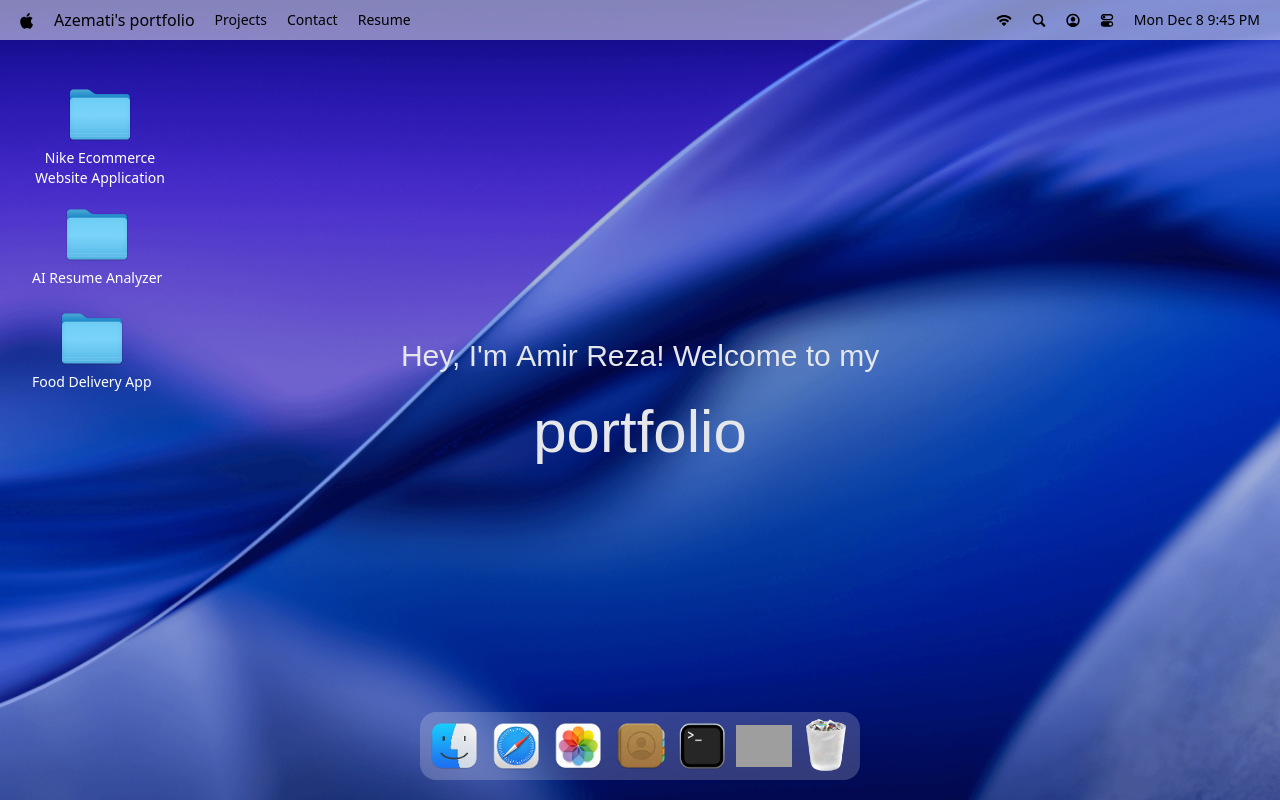
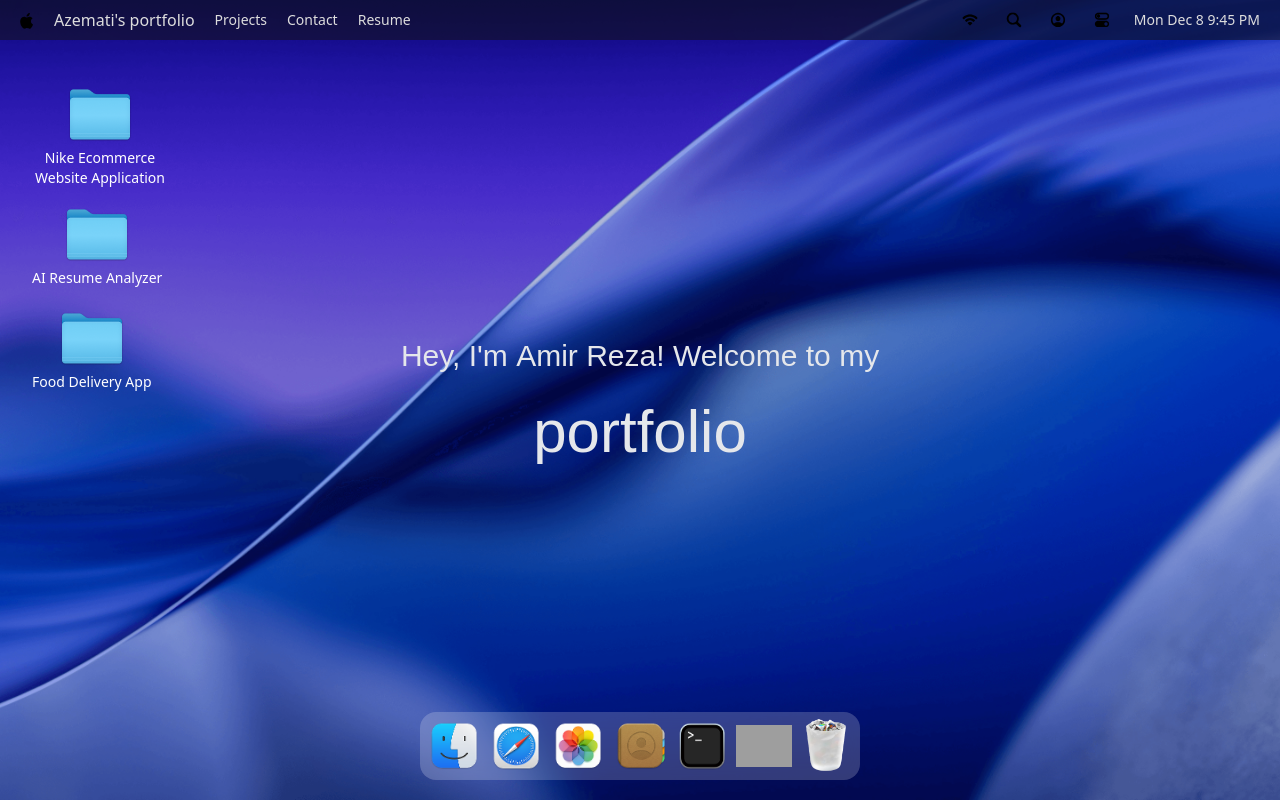
Before and after one commit to amirreza98/macOS-portfolio, a React (Vite) app: page / in a window 1280 px wide. Built offline with nearby package versions, Linux system fonts and the light colour scheme; grey boxes are pictures that could not be loaded; a web font is replaced by a local one.

Commit message:
implement theme

```diff
--- a/src/App.tsx
+++ b/src/App.tsx
@@ -1,12 +1,27 @@
 import gsap from "gsap";
 import { Draggable } from "gsap/all";
+import { useEffect } from "react";
 
 import {Navbar, Welcome, Dock, Home} from "./components/index";
 import {Terminal, Safari, Instagram, ChatGPT, Resume, Finder, Text, Image, Contact, Photos} from "./windows/index";
+import useThemeStore from "./store/theme";
 
 gsap.registerPlugin(Draggable);
 
 function App() {
+  const applyResolved = useThemeStore((s) => s.applyResolved);
+  const mode = useThemeStore((s) => s.mode);
+  useEffect(() => {
+    applyResolved();
+  }, [applyResolved]);
+
+  // If the selected mode is 'system', check every minute to update theme if needed
+  useEffect(() => {
+    if (mode !== "system") return;
+
+    const id = setInterval(() => applyResolved(), 60_000);
+    return () => clearInterval(id);
+  }, [mode, applyResolved]);
   return (
     <main>
       <Navbar/>
--- /dev/null
+++ b/src/components/IconPopover.tsx
@@ -0,0 +1,58 @@
+import { useState, useRef, useEffect } from "react";
+import { createPortal } from "react-dom";
+
+interface IconPopoverProps {
+  iconPath: string;
+  children?: React.ReactNode;
+  label?: string;
+}
+
+export default function IconPopover({ iconPath, children, label }: IconPopoverProps) {
+  const [isOpen, setIsOpen] = useState(false);
+  const timer = useRef<number | null>(null);
+  const containerRef = useRef<HTMLDivElement | null>(null);
+  const [position, setPosition] = useState<{ top: number; left: number } | null>(null);
+
+  const open = () => {
+    if (timer.current) window.clearTimeout(timer.current);
+    setIsOpen(true);
+    // compute position
+    if (containerRef.current) {
+      const rect = containerRef.current.getBoundingClientRect();
+      const left = rect.right - 8; // align to right edge
+      const top = rect.bottom + 6;
+      setPosition({ top, left });
+    }
+  };
+
+  const close = () => {
+    timer.current = window.setTimeout(() => setIsOpen(false), 150);
+  };
+
+  useEffect(() => {
+    return () => {
+      if (timer.current) window.clearTimeout(timer.current);
+    };
+  }, []);
+
+  return (
+    <div ref={containerRef} className="relative" onMouseEnter={open} onMouseLeave={close}>
+      <button className="icon-hover" onClick={() => setIsOpen((s) => !s)} aria-label={label}>
+        <img src={iconPath} alt={label ?? "icon"} />
+      </button>
+
+      {isOpen && position &&
+        createPortal(
+          <div
+            style={{ position: "fixed", top: position.top, left: position.left, zIndex: 999999 }}
+            className="popover-lit"
+            onMouseEnter={open}
+            onMouseLeave={close}
+          >
+            {children}
+          </div>,
+          document.body,
+        )}
+    </div>
+  );
+}
--- a/src/components/Navbar.tsx
+++ b/src/components/Navbar.tsx
@@ -1,6 +1,8 @@
 import dayjs from "dayjs"
 import { navLinks, navIcons } from "../constants"
 import useWindowStore from "../store/window"
+import IconPopover from "./IconPopover"
+import ThemeSelector from "./ThemeSelector"
 
 interface NavLink {
   id: number
@@ -37,11 +39,30 @@ export default function Navbar() {
         <ul>
           {navIcons.map(({ id, img }: NavIcon) => (
             <li key={id}>
-              <img
-                src={img}
-                className="icon-hover"
-                alt={`icon-${id}`}
-              />
+              {img.includes("mode") ? (
+                <IconPopover iconPath={img} label={`nav-icon-${id}`}>
+                  <ThemeSelector />
+                </IconPopover>
+              ) : img.includes("wifi") ? (
+                <IconPopover iconPath={img} label={`nav-icon-${id}`}>
+                  <div className="p-2 text-sm">
+                    <p className="font-semibold">Wi-Fi</p>
+                    <p className="text-gray-500">Connected</p>
+                  </div>
+                </IconPopover>
+              ) : img.includes("search") ? (
+                <IconPopover iconPath={img} label={`nav-icon-${id}`}>
+                  <div className="p-2">
+                    <input className="px-3 py-2 border rounded w-full" placeholder="Search..." />
+                  </div>
+                </IconPopover>
+              ) : (
+                <IconPopover iconPath={img} label={`nav-icon-${id}`}>
+                  <div className="p-2">
+                    <p className="text-sm">Profile</p>
+                  </div>
+                </IconPopover>
+              )}
             </li>
           ))}
         </ul>
--- /dev/null
+++ b/src/components/ThemeSelector.tsx
@@ -0,0 +1,25 @@
+import useThemeStore from "../store/theme";
+
+const choices = ["light", "dark", "system"] as const;
+
+export default function ThemeSelector() {
+  const mode = useThemeStore((s) => s.mode);
+  const setMode = useThemeStore((s) => s.setMode);
+
+  return (
+    <div className="flex gap-2 p-2">
+      <h4 className="text-sm font-medium">Appearance:</h4>
+      <div className="flex flex-col">
+        {choices.map((c) => (
+          <button
+            key={c}
+            onClick={() => setMode(c)}
+            className={`text-sm px-3 py-2 text-left rounded ${mode === c ? "bg-blue-100 text-blue-700" : "hover:bg-gray-50"}`}
+          >
+            {c[0].toUpperCase() + c.slice(1)}
+          </button>
+        ))}
+      </div>
+    </div>
+  );
+}
--- a/src/index.css
+++ b/src/index.css
@@ -66,6 +66,10 @@ body {
     @apply p-1 hover:bg-gray-200 rounded hover:cursor-default;
   }
 
+  .icon-hover {
+    @apply p-1 hover:bg-gray-200 rounded hover:cursor-default inline-flex items-center justify-center;
+  }
+
   #welcome {
     @apply text-gray-200 flex flex-col justify-center items-center absolute top-1/2 left-1/2 -translate-x-1/2 -translate-y-1/2 select-none max-sm:h-screen max-sm:w-full max-sm:px-10;
 
@@ -86,7 +90,7 @@ body {
     }
 
     .tooltip {
-      @apply !py-1 !px-3 !w-fit !text-center !text-xs !rounded-md !bg-blue-200 !text-blue-900 !shadow-2xl;
+      @apply py-1! px-3! w-fit! text-center! text-xs! rounded-md! bg-blue-200! text-blue-900! shadow-2xl!;
     }
 
     .dock-icon {
@@ -300,7 +304,7 @@ body {
   }
 
   #finder {
-    @apply absolute w-3xl left-40 top-20 shadow-2xl drop-shadow-2xl overflow-hidden rounded-xl;
+    @apply absolute w-3xl bg-white left-40 top-20 shadow-2xl drop-shadow-2xl overflow-hidden rounded-xl;
 
     .sidebar {
       @apply w-48 bg-gray-50 border-r border-gray-200 flex flex-col p-5 space-y-3;
@@ -387,3 +391,56 @@ body {
     }
   }
 }
+
+/* Theme variants: add high-specificity overrides to change neutral classes in dark mode */
+.theme-dark nav { background-color: rgba(20,20,20,0.55) !important; }
+.theme-dark nav p, .theme-dark nav time { color: #ddd !important; }
+.theme-dark #window-header { background-color: #141414 !important; color: #ddd !important; border-color: #2b2b2b !important }
+.theme-dark .bg-white { background-color: rgb(59,61,66) !important }
+.theme-dark .text-black { color: #ddd !important }
+.theme-dark .bg-gray-50 { background-color: #0a0a0a !important }
+.theme-dark .border-gray-200 { border-color: #333 !important }
+.theme-dark .text-gray-400 { color: #aaa !important }
+.theme-dark .text-gray-500 { color: #9aa !important }
+.theme-dark .text-gray-700 { color: #ddd !important }
+.theme-dark .text-gray-800 { color: #e6e6e6 !important }
+.theme-dark .shadow-2xl { box-shadow: 0 5px 30px rgba(0,0,0,0.5) !important }
+
+.theme-light nav { background-color: rgba(255,255,255,0.55) !important }
+
+.icon-hover img { width: 1rem; height: 1rem; }
+
+.popover-lit {
+  padding: 0.5rem; border-radius: 0.375rem; box-shadow: 0 10px 25px rgba(0,0,0,0.12); background: rgba(255,255,255,0.98); font-size: 0.875rem;
+}
+
+.theme-dark .popover-lit { background: #111; color: #ddd; box-shadow: 0 12px 30px rgba(0,0,0,0.5) !important }
+
+/* Deeper dark overrides for window-level elements */
+.theme-dark #finder,
+.theme-dark #finder .content,
+.theme-dark #finder .sidebar,
+.theme-dark #safari,
+.theme-dark #safari .blog,
+.theme-dark #terminal,
+.theme-dark #photos,
+.theme-dark #photos .sidebar,
+.theme-dark #photos .gallery,
+.theme-dark #resume,
+.theme-dark #txtfile,
+.theme-dark #imgfile,
+.theme-dark #contact {
+  background-color: #0b0b0b !important;
+  color: #ddd !important;
+  border-color: #222 !important;
+}
+
+/* Specific overrides for image backgrounds */
+.theme-dark #imgfile .preview { background-color: #0f0f0f !important }
+.theme-dark #photos .gallery li img { border-color: transparent !important }
+
+/* Window header variants */
+.theme-dark #window-header { background-color: #0d0d0d !important; color: #ddd !important }
+
+/* Make links and interactive controls readable in dark */
+.theme-dark a, .theme-dark button { color: #ddd !important }
--- /dev/null
+++ b/src/store/theme.ts
@@ -0,0 +1,46 @@
+import { create } from "zustand";
+
+export type ThemeMode = "light" | "dark" | "system";
+
+export interface ThemeStore {
+  mode: ThemeMode;
+  setMode: (mode: ThemeMode) => void;
+  resolved: "light" | "dark";
+  applyResolved: () => void;
+}
+
+const getSystemResolved = () => {
+  const hour = new Date().getHours();
+  return hour < 19 ? "light" : "dark";
+};
+
+const THEME_KEY = "am_theme";
+
+const useThemeStore = create<ThemeStore>((set, get) => ({
+  mode: (localStorage.getItem(THEME_KEY) as ThemeMode) || "system",
+  setMode: (mode: ThemeMode) => {
+    localStorage.setItem(THEME_KEY, mode);
+    set({ mode }, false);
+    // after state update, apply
+    get().applyResolved();
+  },
+  resolved: getSystemResolved(),
+  applyResolved: () => {
+    const { mode } = get();
+    const resolved = mode === "system" ? getSystemResolved() : mode;
+    set({ resolved }, false);
+    const root = document.querySelector("main") || document.documentElement;
+    root.classList.remove("theme-light", "theme-dark");
+    root.classList.add(`theme-${resolved}`);
+  },
+}));
+
+// Initialize class on load
+if (typeof window !== "undefined") {
+  const stored = (localStorage.getItem(THEME_KEY) as ThemeMode) || "system";
+  const resolved = stored === "system" ? getSystemResolved() : stored;
+  const root = document.querySelector("main") || document.documentElement;
+  root.classList.add(`theme-${resolved}`);
+}
+
+export default useThemeStore;
--- a/src/windows/ChatGPT.tsx
+++ b/src/windows/ChatGPT.tsx
@@ -82,7 +82,7 @@ function ChatGPT() {
                 handleSend(e);
               }
             }}
-            disabled={tokensUsed >= MAX_TOKENS} // غیرفعال کردن بعد از 3 توکن
+            disabled={tokensUsed >= MAX_TOKENS}
           />
           <button type="submit" className="bg-white p-2 rounded-4xl" disabled={tokensUsed >= MAX_TOKENS}>
             Send
```
